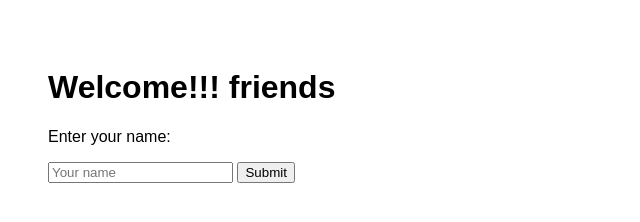
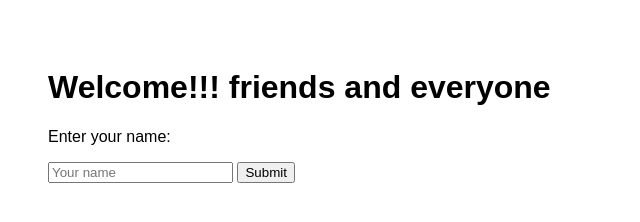
Before and after one commit to Radhikavad/myhtmlsite, a plain HTML site: page index.html in a window 1280 px wide. Shown: the whole page, without its empty margins (0-640 px from the left). Drawn offline with Linux system fonts and the light colour scheme.

```diff
--- a/index.html
+++ b/index.html
@@ -17,7 +17,7 @@
 </head>
 <body>
 
-  <h1>Welcome!!! friends</h1>
+  <h1>Welcome!!! friends and everyone</h1>
   <p>Enter your name:</p>
 
   <input type="text" id="nameInput" placeholder="Your name">
```
